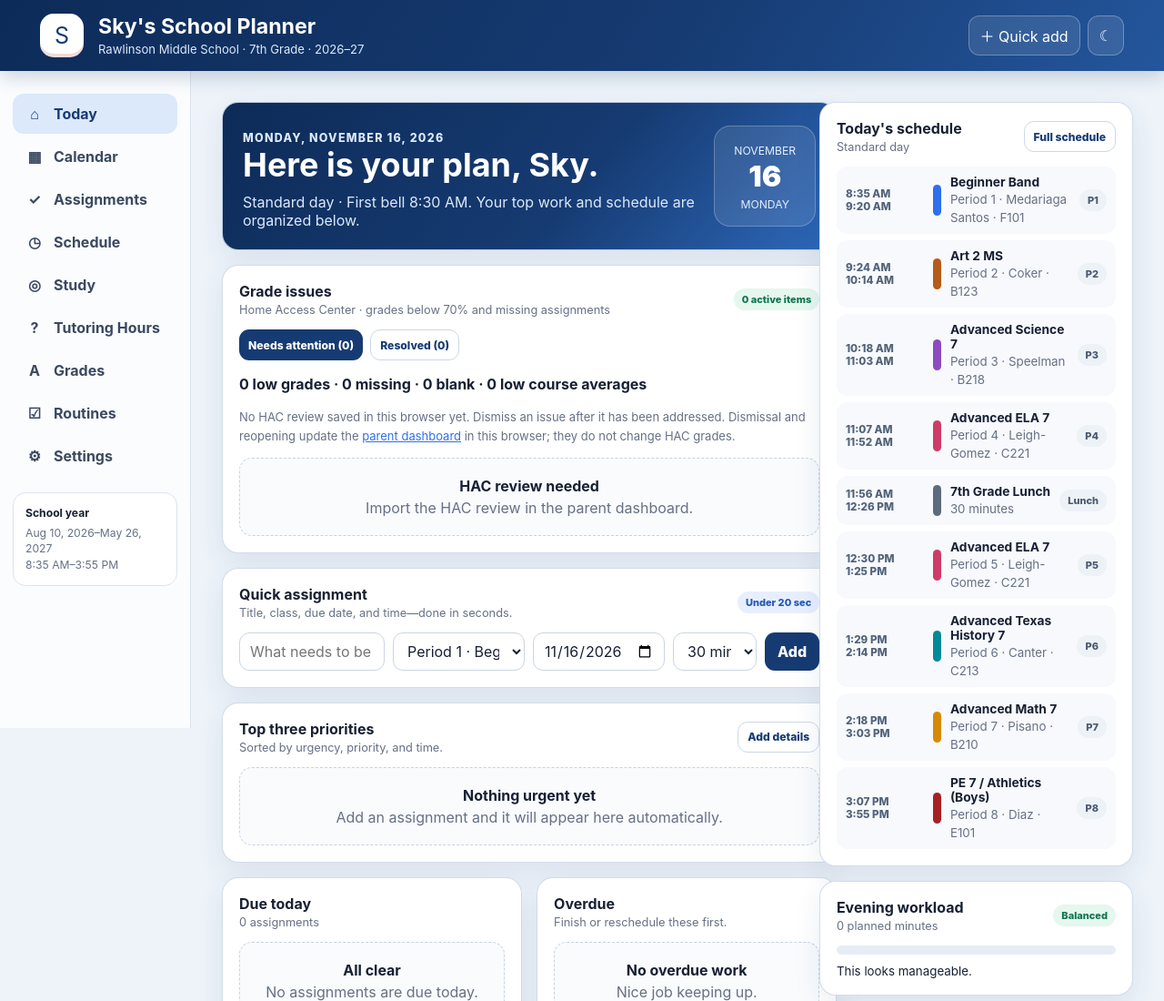
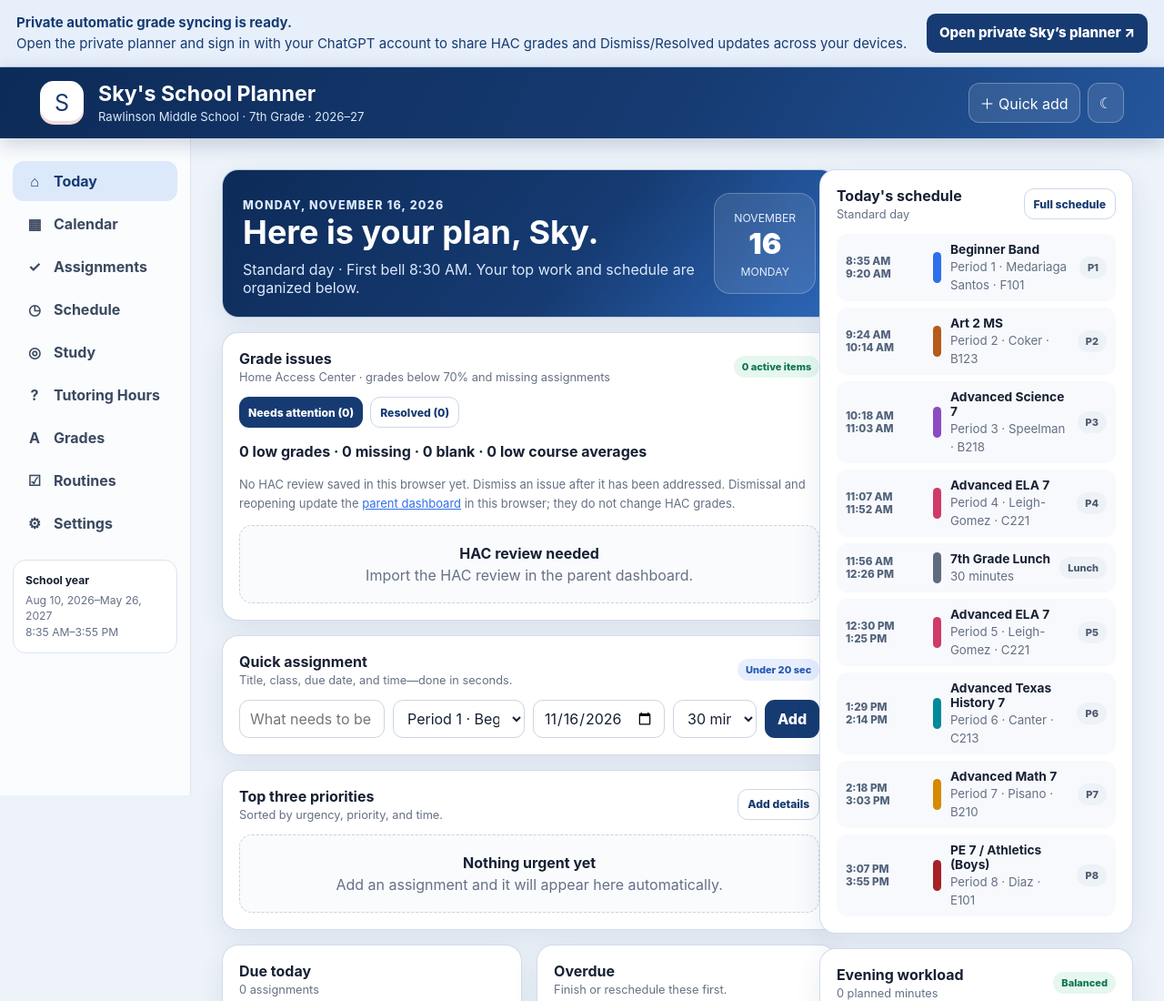
Before and after one commit to adhayes1906-coder/sky-school-planner, a plain HTML site: page index.html in a window 1280 px wide. Shown: the top 1100 px of the page at 91% size. Drawn offline with Linux system fonts and the light colour scheme.

Commit message:
Link to private signed-in planner with automatic grade sync

```diff
--- a/index.html
+++ b/index.html
@@ -253,6 +253,9 @@
   </style>
 </head>
 <body>
+  <!-- PRIVATE_PLANNER_LINK_START -->
+  <aside aria-label="Private grade syncing" style="padding:14px 18px;background:#e7effa;color:#163b72;font:15px/1.5 -apple-system,BlinkMacSystemFont,'Segoe UI',sans-serif;display:flex;gap:12px 18px;align-items:center;justify-content:space-between;flex-wrap:wrap;border-bottom:1px solid #b9cce7"><div><strong>Private automatic grade syncing is ready.</strong><br>Open the private planner and sign in with your ChatGPT account to share HAC grades and Dismiss/Resolved updates across your devices.</div><a href="https://hayes-family-school-planner.adhayes1906.chatgpt.site/sky/" style="padding:10px 14px;background:#163b72;color:white;border-radius:10px;font-weight:800;text-decoration:none">Open private Sky’s planner ↗</a></aside>
+  <!-- PRIVATE_PLANNER_LINK_END -->
   <div class="app">
     <header class="topbar">
       <div class="brand-mark" id="brandMark" aria-hidden="true">S</div>
```
